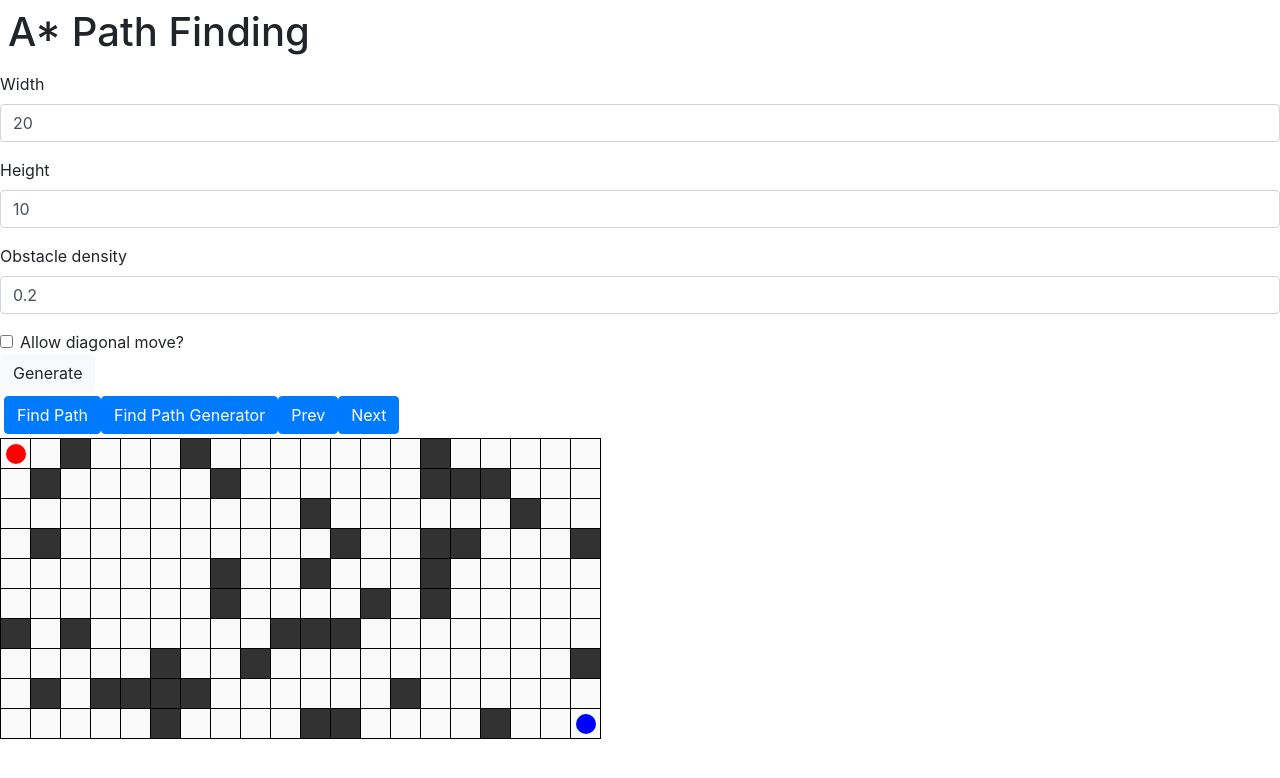
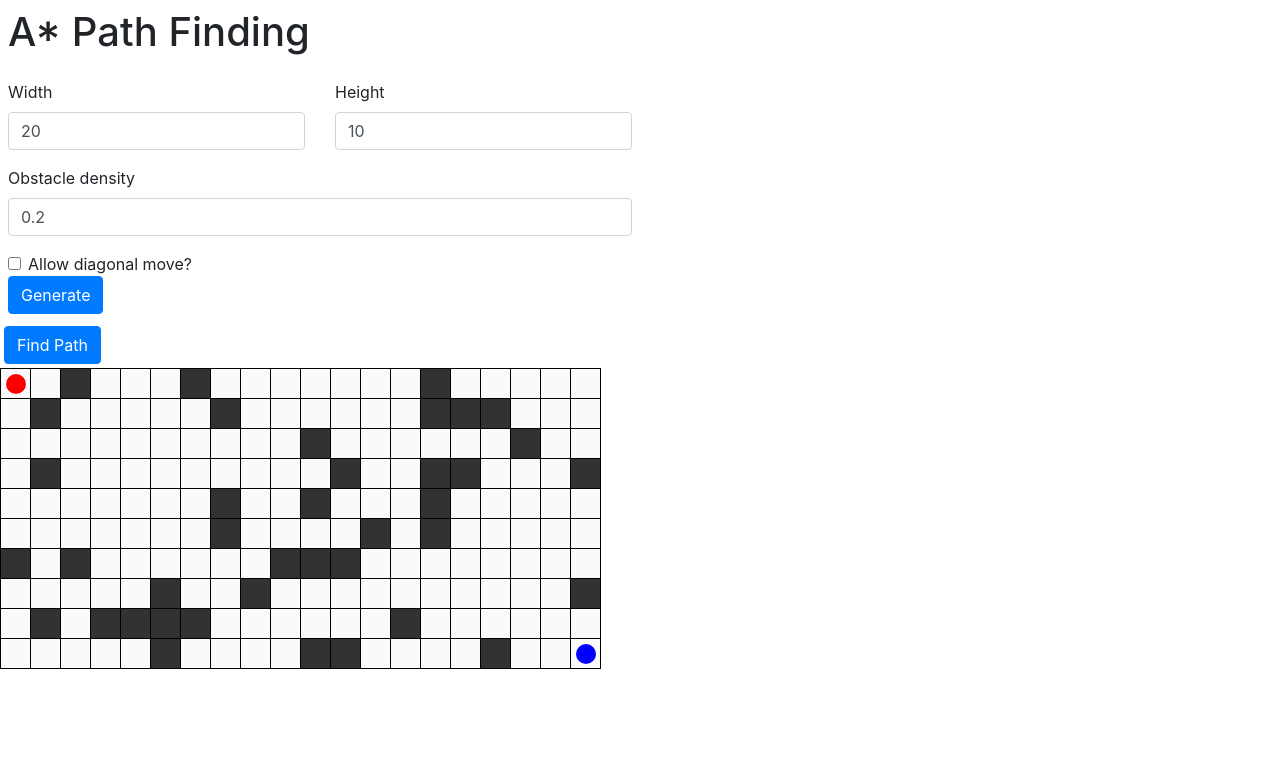
Before and after one commit to hieutran106/path-finding, an Angular app: page / in a window 1280 px wide. Shown: the top 778 px of the page. Built offline with nearby package versions, Linux system fonts and the light colour scheme.

Commit message:
fix bugs

```diff
--- a/src/app/app.component.html
+++ b/src/app/app.component.html
@@ -2,8 +2,13 @@
   A* Path Finding
 </h1>
 
-<form [formGroup]="generationOptForm" (ngSubmit)="onGenrationOptSubmit()">
-  <div class="form-group">
+<form
+  class="w-50 p-2"
+  [formGroup]="generationOptForm"
+  (ngSubmit)="onGenrationOptSubmit()"
+>
+  <div class="row">
+    <div class="col-6 form-group">
       <label>Width</label>
       <input
         class="form-control"
@@ -13,7 +18,7 @@
       />
     </div>
 
-  <div class="form-group">
+    <div class="col-6 form-group">
       <label>Height</label>
       <input
         class="form-control"
@@ -21,6 +26,7 @@
         placeholder="Height"
         formControlName="row"
       />
+    </div>
   </div>
 
   <div class="form-group">
@@ -44,14 +50,14 @@
     >
   </div>
 
-  <button type="submit" class="btn btn-light">Generate</button>
+  <button type="submit" class="btn btn-primary">Generate</button>
 </form>
 
 <div class="d-flex p-1">
   <button type="submit" class="btn btn-primary" (click)="findPath()">
     Find Path
   </button>
-  <button type="button" class="btn btn-primary" (click)="findPathGenerator()">
+  <!-- <button type="button" class="btn btn-primary" (click)="findPathGenerator()">
     Find Path Generator
   </button>
   <button type="button" class="btn btn-primary" (click)="findPathPrev()">
@@ -59,7 +65,7 @@
   </button>
   <button type="button" class="btn btn-primary" (click)="findPathNext()">
     Next
-  </button>
+  </button> -->
 </div>
 
 <table>
--- a/src/app/app.component.ts
+++ b/src/app/app.component.ts
@@ -96,7 +96,7 @@ export class AppComponent implements OnInit {
 
   findPath() {
 
-    const allowDiagonalMove = this.generationOptForm.value;
+    const { allowDiagonalMove } = this.generationOptForm.value;
     console.log('diagoinal');
     console.log(allowDiagonalMove);
     const finder = new AStarFinder(this.grid, allowDiagonalMove);
--- a/src/app/astar/astar-finder.ts
+++ b/src/app/astar/astar-finder.ts
@@ -115,6 +115,7 @@ export class AStarFinder {
 
       // Get neighbors, already filterd non-walkable position
       let neighbors = this.grid.getNeighbors(currentNode.position, this.diagonalAllowed);
+      console.log(this.diagonalAllowed);
       const exploring = [];
       // Loop through all the neighbors
       for (let i = 0; i < neighbors.length; i++) {
```
Lines whose indentation alone changed are shown as unchanged.
